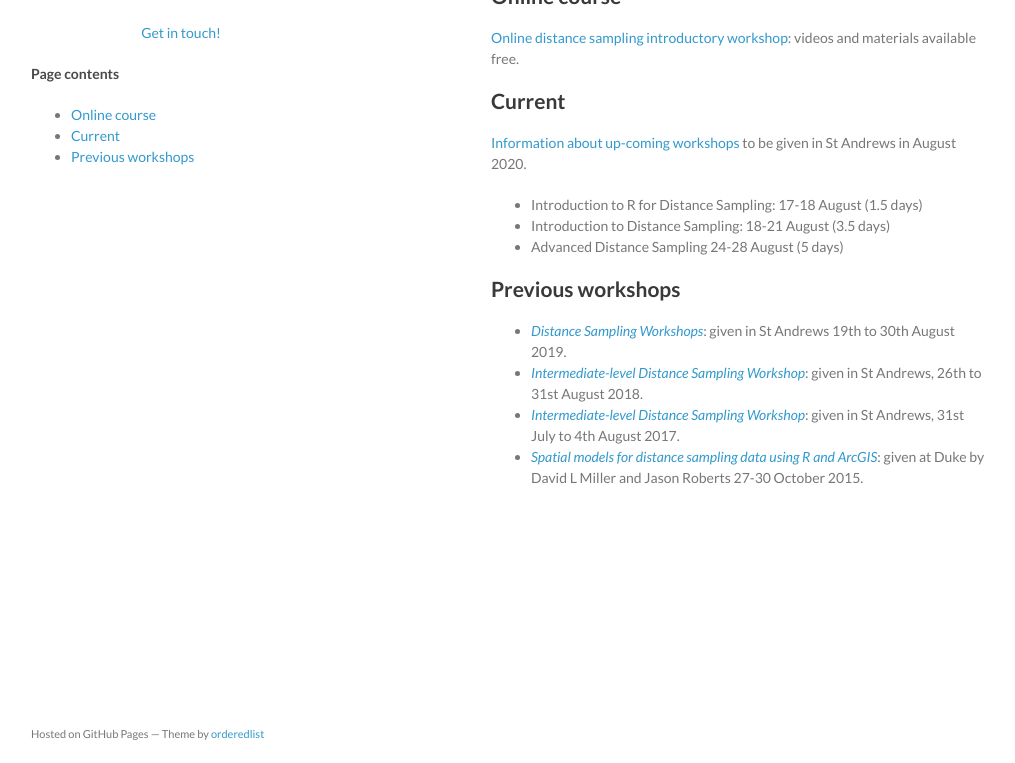
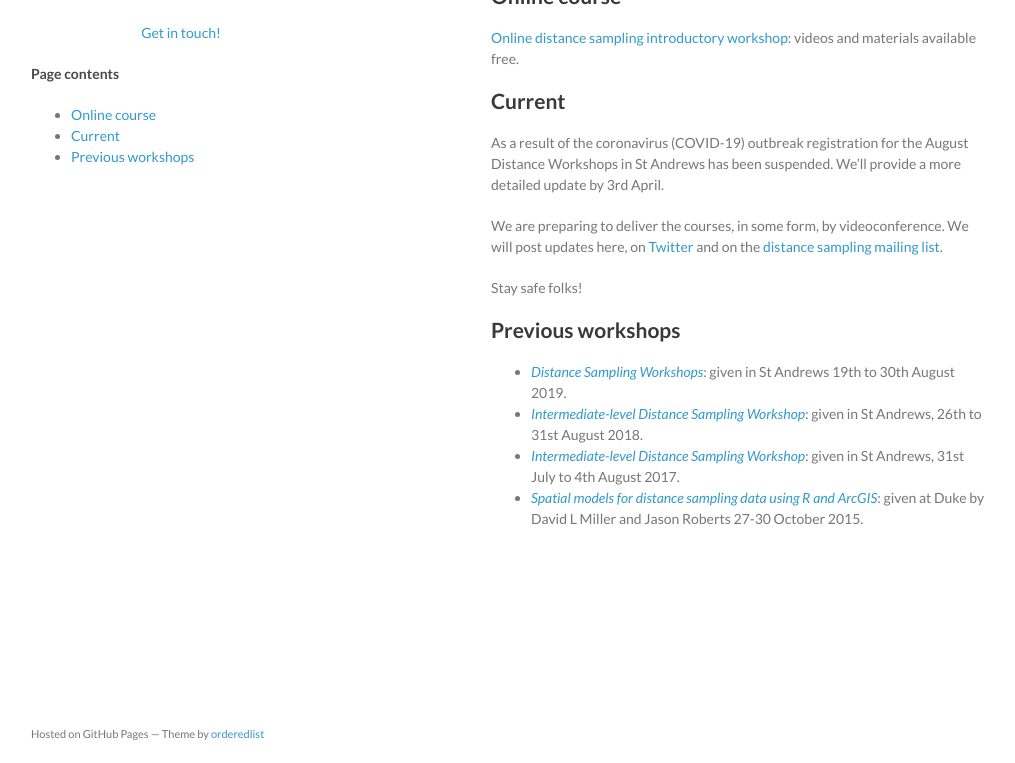
Before and after one commit to distanceworkshops/distanceworkshops.github.io, a Jekyll site: the page built from index.md, in a window 1280 px wide, cut to the strip 137-900 px from the top of the page. Shown: the whole strip, without its empty margins (129-1144 px from the left). Built offline with Jekyll 4.4.1, drawn with Linux system fonts in a browser that asks for light colours.

Commit message:
2020 workshop update

```diff
--- a/index.md
+++ b/index.md
@@ -15,11 +15,12 @@ Here you can find content for distance sampling workshops including slides, exer
 
 ## Current
 
-[Information about up-coming workshops](https://www.creem.st-andrews.ac.uk/distance-sampling-training-workshops-st-andrews-august-2020/) to be given in St Andrews in August 2020.
+As a result of the coronavirus (COVID-19) outbreak registration for the August Distance Workshops in St Andrews has been suspended. We'll provide a more detailed update by 3rd April.
 
-- Introduction to R for Distance Sampling: 17-18 August (1.5 days)
-- Introduction to Distance Sampling: 18-21 August (3.5 days)
-- Advanced Distance Sampling 24-28 August (5 days)
+We are preparing to deliver the courses, in some form, by videoconference. We will post updates here, on [Twitter](http://twitter.com/distancesamp) and on the [distance sampling mailing list](https://groups.google.com/forum/#!forum/distance-sampling).
+
+Stay safe folks!
+
 
 ## Previous workshops
 
```
